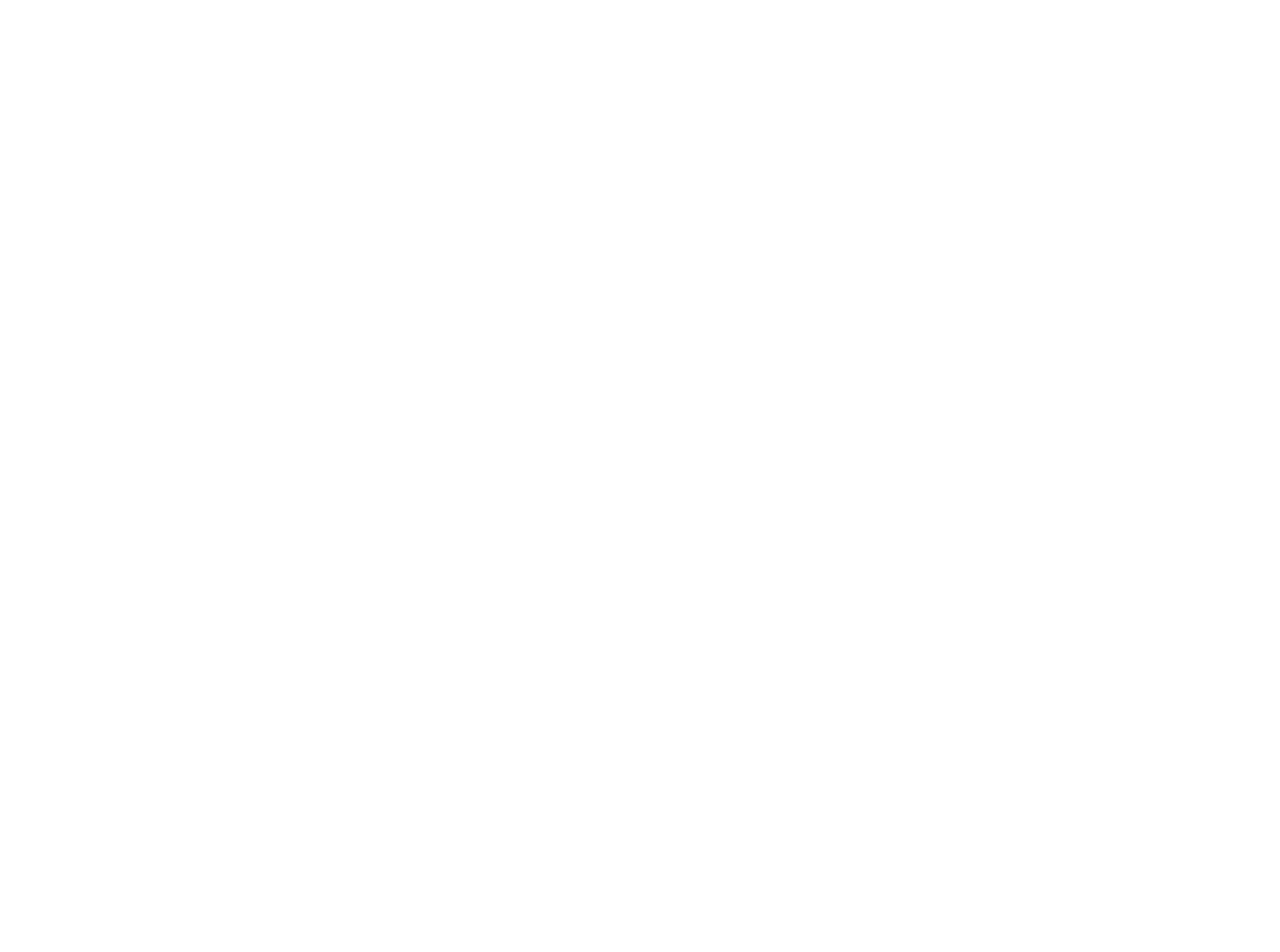
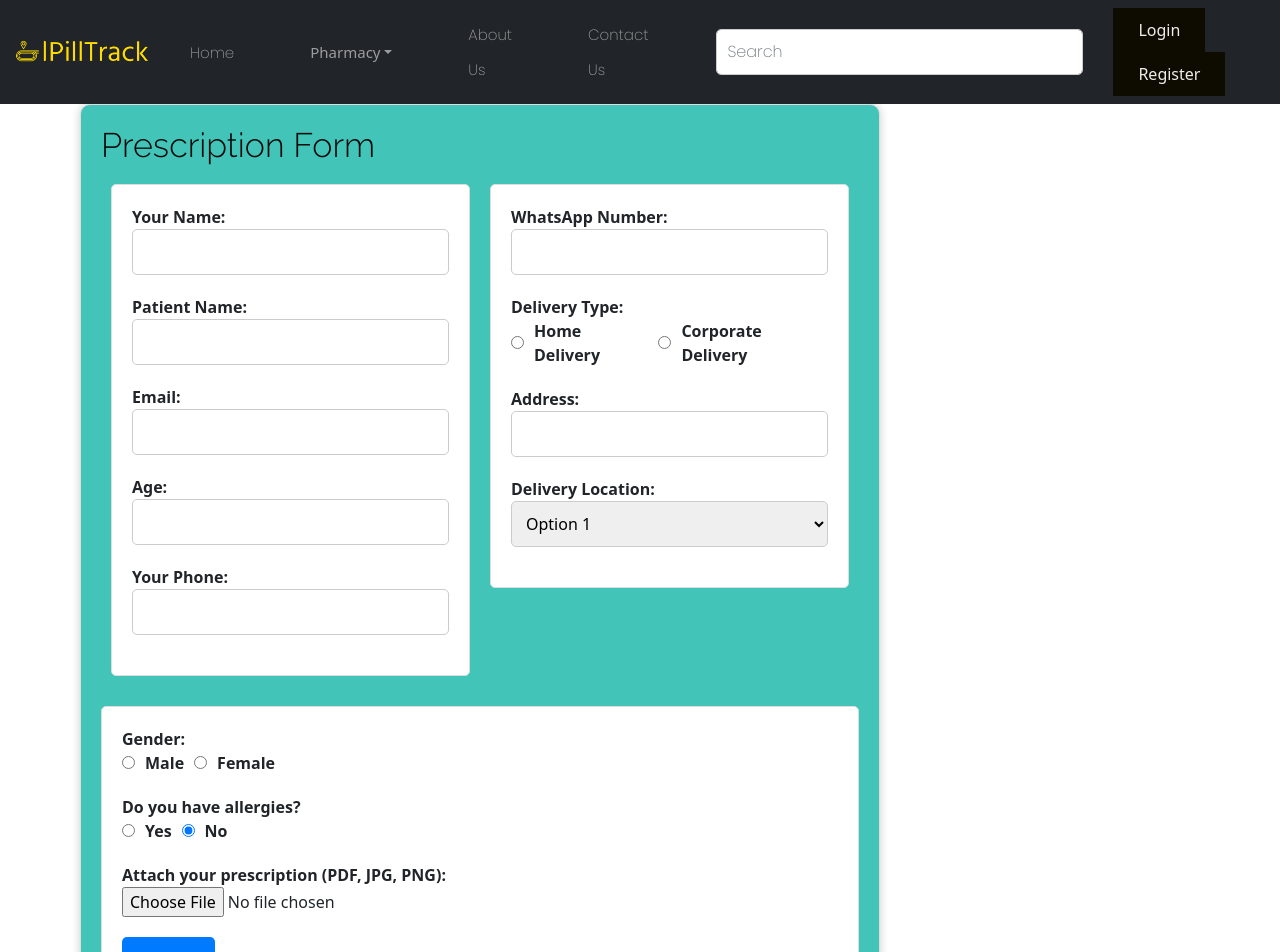
Before and after one commit to JavidNaheemdeen/PharmacySystem, a React (Create React App) app in the folder frontend/: page /Prescription in a window 1280 px wide. Before the commit this address had no page. Shown: the top 952 px of the page. Before the commit the page ends 800 px from the top, so only its background shows below. Built offline with nearby package versions, Linux system fonts and the light colour scheme.

Commit message:
Prescription initial

```diff
--- a/frontend/src/App.js
+++ b/frontend/src/App.js
@@ -11,11 +11,12 @@
 import ShoppingCart from './pages/user/ShoppingCart';
 import PharmacyAdDashBoard from './pages/admin/PharmacyAdDashBoard';
 import SuperAdDashBoard from './pages/admin/SuperAdDashBoard';
+import Prescription from './pages/user/Prescription';
+
 
 function App() {
   return (
     <>
-
       <BrowserRouter>
         <Routes>
           <Route path="/" element={<Homepage />} />
@@ -29,6 +30,7 @@
           <Route path="/ShoppingCart" element={<ShoppingCart />} />
           <Route path="/Pharmacydashboard" element={<PharmacyAdDashBoard />} />
           <Route path="/Superdashboard" element={<SuperAdDashBoard />} />
+          <Route path="/Prescription" element={<Prescription />} />
         </Routes>
       </BrowserRouter>
     </>
--- a/frontend/src/pages/user/Prescription.jsx
+++ b/frontend/src/pages/user/Prescription.jsx
@@ -1,9 +1,130 @@
 import React from 'react'
+import { useState } from "react";
+import Header from '../../components/user/Header';
+import Footer from '../../components/user/Footer';
+
 
 export default function Prescription() {
-  return (
-    <div>
+     const [hasAllergy, setHasAllergy] = useState('no');
 
-    </div>
-  )
+     const handleAllergyChange = (e) => {
+          setHasAllergy(e.target.value);
+     };
+     return (
+          <div>
+               <Header />
+               <br />
+               <div className="prescription-form-container">
+                    <h2>Prescription Form</h2>
+                    <div className="form-columns">
+                         <div className="form-column">
+                              <form className="prescription-form">
+                                   {/* Left Column */}
+                                   <div className="form-group">
+                                        <label htmlFor="yourName">Your Name:</label>
+                                        <input type="text" id="yourName" name="yourName" required />
+                                   </div>
+                                   <div className="form-group">
+                                        <label htmlFor="patientName">Patient Name:</label>
+                                        <input type="text" id="patientName" name="patientName" required />
+                                   </div>
+                                   <div className="form-group">
+                                        <label htmlFor="email">Email:</label>
+                                        <input type="email" id="email" name="email" required />
+                                   </div>
+                                   <div className="form-group">
+                                        <label htmlFor="age">Age:</label>
+                                        <input type="number" id="age" name="age" required />
+                                   </div>
+                                   <div className="form-group">
+                                        <label htmlFor="yourPhone">Your Phone:</label>
+                                        <input type="tel" id="yourPhone" name="yourPhone" required />
+                                   </div>
+                              </form>
+                         </div>
+                         <div className="form-column">
+                              <form className="prescription-form">
+                                   {/* Right Column */}
+                                   <div className="form-group">
+                                        <label htmlFor="whatsappNumber">WhatsApp Number:</label>
+                                        <input type="tel" id="whatsappNumber" name="whatsappNumber" required />
+                                   </div>
+                                   <div className="form-group">
+                                        <label>Delivery Type:</label>
+                                        <div className="radio-group">
+                                             <input type="radio" id="homeDelivery" name="deliveryType" value="home" required />
+                                             <label htmlFor="homeDelivery">Home Delivery</label>
+                                             <input type="radio" id="corporateDelivery" name="deliveryType" value="corporate" required />
+                                             <label htmlFor="corporateDelivery">Corporate Delivery</label>
+                                        </div>
+                                   </div>
+                                   <div className="form-group">
+                                        <label htmlFor="address">Address:</label>
+                                        <input type="text" id="address" name="address" required />
+                                   </div>
+                                   <div className="form-group">
+                                        <label htmlFor="deliveryLocation">Delivery Location:</label>
+                                        <select id="deliveryLocation" name="deliveryLocation" required>
+                                             <option value="option1">Option 1</option>
+                                             <option value="option2">Option 2</option>
+                                             <option value="option3">Option 3</option>
+                                        </select>
+                                   </div>
+                              </form>
+                         </div>
+                    </div>
+                    <form className="prescription-form">
+                         <div className="form-group">
+                              <label>Gender:</label>
+                              <div className="radio-group">
+                                   <input type="radio" id="male" name="gender" value="male" required />
+                                   <label htmlFor="male">Male</label>
+                                   <input type="radio" id="female" name="gender" value="female" required />
+                                   <label htmlFor="female">Female</label>
+                              </div>
+                         </div>
+                         <div className="form-group">
+                              <label>Do you have allergies?</label>
+                              <div className="radio-group">
+                                   <input
+                                        type="radio"
+                                        id="allergyYes"
+                                        name="hasAllergy"
+                                        value="yes"
+                                        checked={hasAllergy === 'yes'}
+                                        onChange={handleAllergyChange}
+                                   />
+                                   <label htmlFor="allergyYes">Yes</label>
+                                   <input
+                                        type="radio"
+                                        id="allergyNo"
+                                        name="hasAllergy"
+                                        value="no"
+                                        checked={hasAllergy === 'no'}
+                                        onChange={handleAllergyChange}
+                                   />
+                                   <label htmlFor="allergyNo">No</label>
+                              </div>
+                              {hasAllergy === 'yes' && (
+                                   <div className="form-group">
+                                        <label htmlFor="allergyNote">Allergy Note:</label>
+                                        <textarea id="allergyNote" name="allergyNote"></textarea>
+                                   </div>
+                              )}
+                         </div>
+                         <div className="form-group">
+                              <label htmlFor="prescriptionFile">Attach your prescription (PDF, JPG, PNG):</label>
+                              <input type="file" id="prescriptionFile" name="prescriptionFile" accept=".pdf,.jpg,.png" required />
+                         </div>
+                         <div className="form-group">
+                              <button type="submit">Submit</button>
+                         </div>
+                    </form>
+               </div>
+               <div>
+                    <Footer />
+               </div>
+          </div>
+
+     )
 }
--- a/frontend/src/style.css
+++ b/frontend/src/style.css
@@ -119,6 +119,81 @@
         color: white;
     }
 }
+
+/* PrescriptionForm.css */
+
+.prescription-form-container {
+    max-width: 800px;
+    margin: 5rem;
+    padding: 20px;
+    background-color: #f5f5f5;
+    border: 1px solid #ddd;
+    border-radius: 10px;
+    box-shadow: 0 0 10px rgba(0, 0, 0, 0.2);
+    background-color: #42c5b8;
+}
+
+.form-columns {
+    display: flex;
+    justify-content: space-between;
+}
+
+.form-column {
+    flex: 1;
+    padding: 10px;
+}
+
+.prescription-form {
+    background-color: white;
+    border: 1px solid #ddd;
+    border-radius: 5px;
+    padding: 20px;
+    margin-bottom: 20px;
+}
+
+.form-group {
+    margin-bottom: 20px;
+}
+
+label {
+    display: block;
+    font-weight: bold;
+}
+
+input[type="text"],
+input[type="email"],
+input[type="number"],
+input[type="tel"],
+select,
+textarea {
+    width: 100%;
+    padding: 10px;
+    border: 1px solid #ccc;
+    border-radius: 5px;
+    font-size: 16px;
+}
+
+.radio-group {
+    display: flex;
+    gap: 10px;
+    align-items: center;
+}
+
+button {
+    background-color: #007bff;
+    color: white;
+    padding: 10px 20px;
+    border: none;
+    border-radius: 5px;
+    font-size: 16px;
+    cursor: pointer;
+}
+
+button:hover {
+    background-color: #0056b3;
+}
+
+
 
 /* testimonial */
 
```
